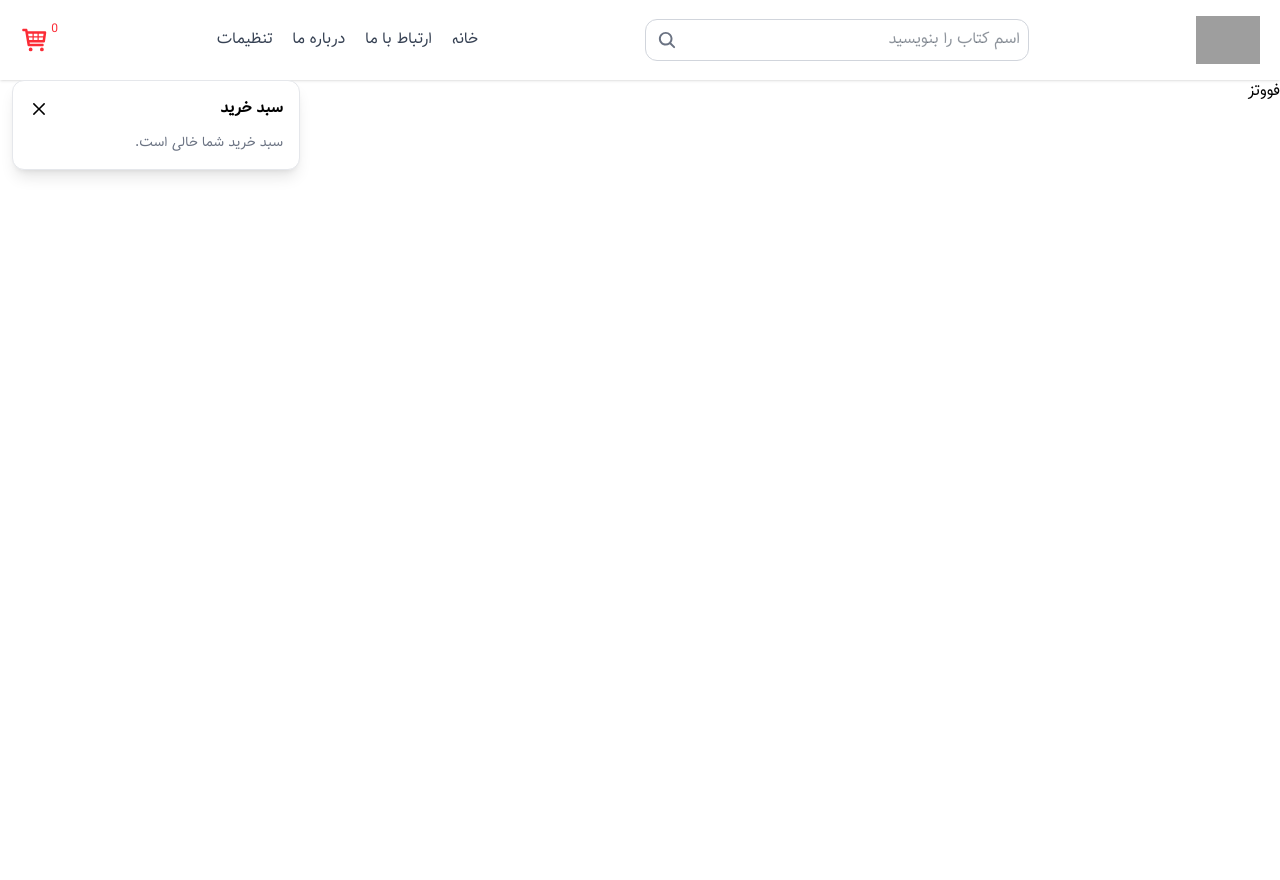
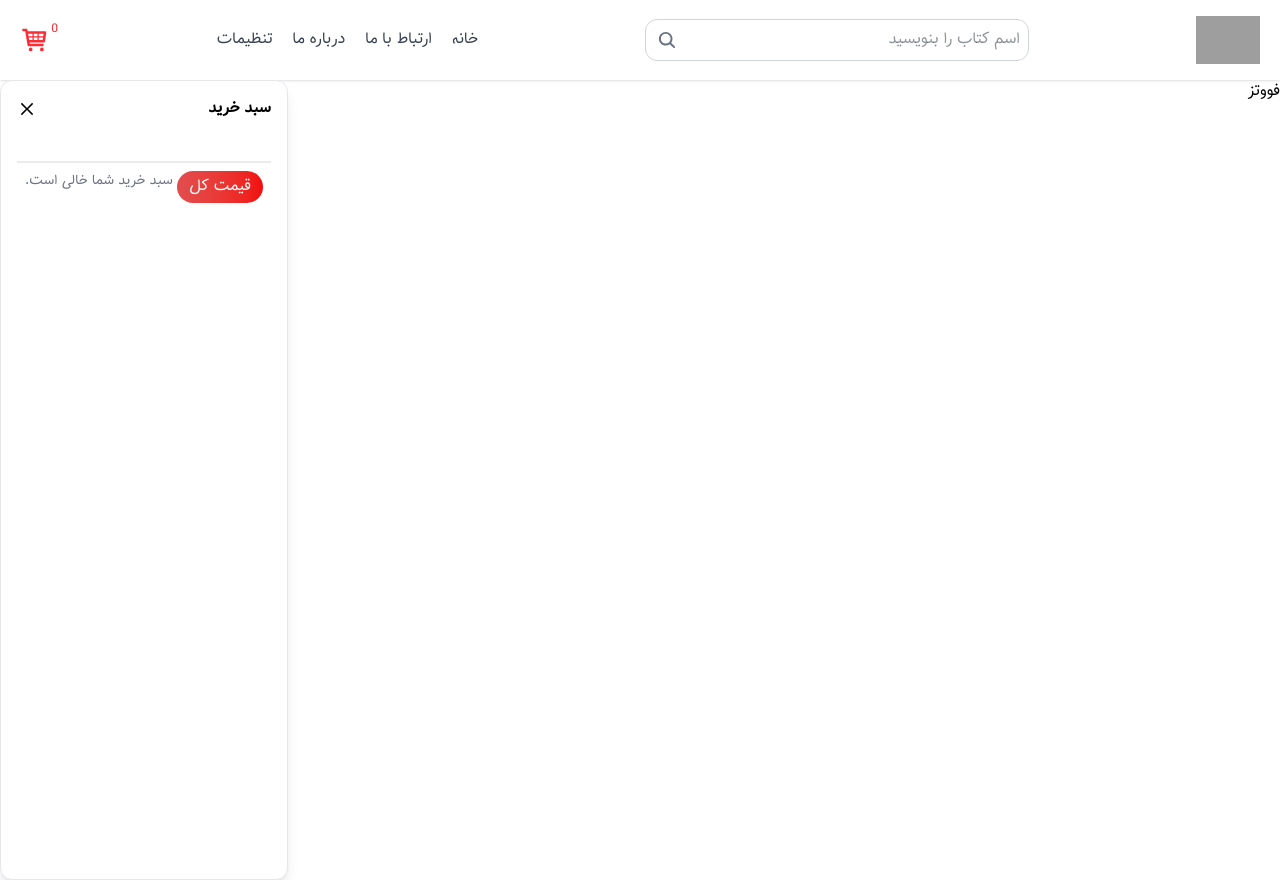
Before and after one commit to EwazaliHaidary/Books, a React (Vite) app: page / in a window 1280 px wide. Both pictures are taken after a click on the button "سبد خرید". Before the commit the page ends 800 px from the top, so only its background shows below. Built offline with nearby package versions, Linux system fonts and the light colour scheme; grey boxes are pictures that could not be loaded; the HTML template or start-up script is replaced by a standard one.

Commit message:
purchace completed

```diff
--- a/src/components/Header.jsx
+++ b/src/components/Header.jsx
@@ -143,7 +143,7 @@ const Header = () => {
       {isCartOpen && (
         <div
           dir="rtl"
-          className="absolute left-3 top-20 z-[60] w-72 max-w-[90vw] rounded-xl border border-gray-200 bg-white p-4 shadow-lg"
+          className="absolute  h-full left-0 top-20 z-[60] w-72 max-w-[90vw] rounded-xl border border-gray-200 bg-white p-4 shadow-lg"
         >
           <div className="mb-3 flex items-center justify-between">
             <h2 className="font-bold">سبد خرید</h2>
@@ -156,9 +156,15 @@ const Header = () => {
               <RxCross2 />
             </button>
           </div>
-          <p className="text-sm text-gray-500">
+          <div></div>
+          <div className='flex justify-between my-[40px] border-t-2 p-2 border-black/8'>
+          <button className='flex text-white rounded-full px-3 py-1
+              bg-gradient-to-r from-[#e24d4d] to-[#f10c0c] ' >قیمت کل</button>
+
+          <p className="text-sm text-gray-500 flex">
             سبد خرید شما خالی است.
           </p>
+         </div>
         </div>
       )}
     </>
```
